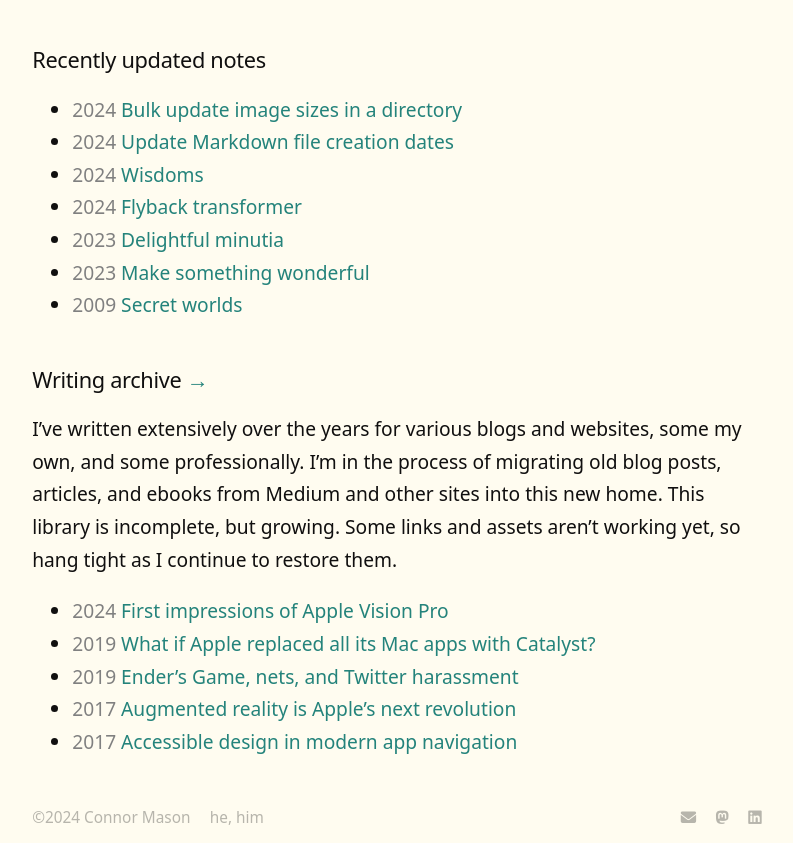
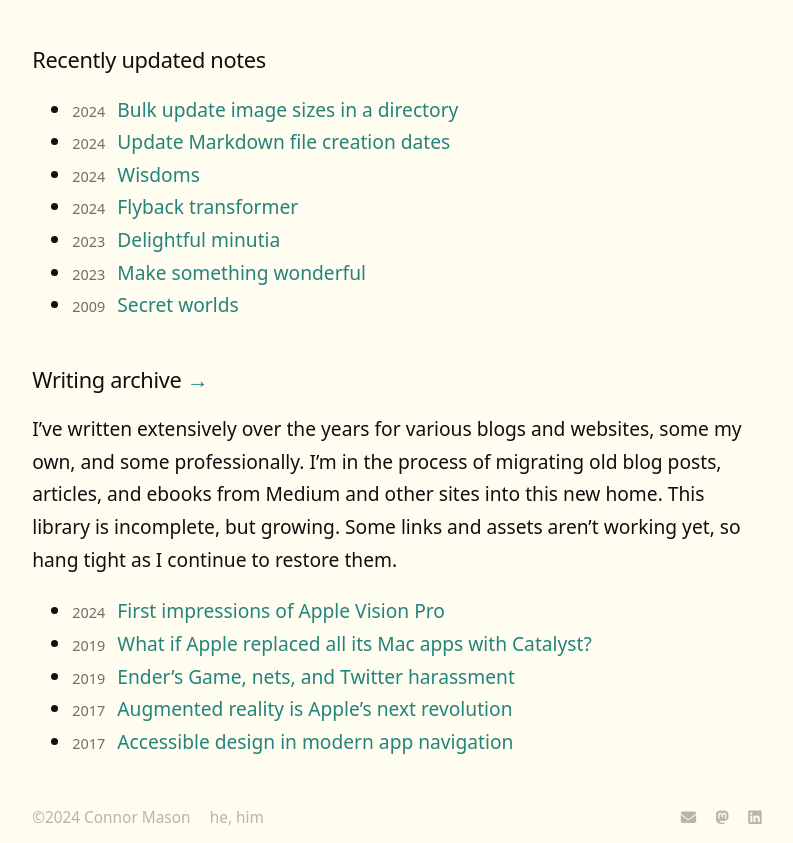
Before and after one commit to conmas/site, a Jekyll site: the page built from _pages/index.md, in a window 1280 px wide. Shown: the part 353-1196 px from the top of the page, without its empty margins (243-1036 px from the left). Built offline with Jekyll 4.4.1, drawn with Linux system fonts in a browser that asks for light colours; nearby versions of some CDN libraries.

Commit message:
Standard styles for date-labels

```diff
--- a/_pages/index.md
+++ b/_pages/index.md
@@ -16,7 +16,7 @@ More [about me](/about). See what I’m up to [now](/now).
   {% assign recent_notes = site.notes | sort: "last_modified_at_timestamp" | reverse %}
   {% for note in recent_notes limit: 10 %}
     <li>
-      <span style="color:hsl(0, 0%, 50%)">{{ note.date | date: "%Y" }}</span> <a href="{{ site.baseurl }}{{ note.url }}">{{ note.title }}</a>
+      <span class="date-label">{{ note.date | date: "%Y" }}</span> <a href="{{ site.baseurl }}{{ note.url }}">{{ note.title }}</a>
     </li>
   {% endfor %}
 </ul>
@@ -29,7 +29,7 @@ I’ve written extensively over the years for various blogs and websites, some m
   {% assign recent_posts = site.posts | sort: "last_modified_at_timestamp" %}
   {% for post in recent_posts limit: 5 %}
     <li>
-      <span style="color:hsl(0, 0%, 50%)">{{ post.date | date: "%Y" }}</span> <a href="{{ site.baseurl }}{{ post.url }}">{{ post.title }}</a>
+      <span class="date-label">{{ post.date | date: "%Y" }}</span> <a href="{{ site.baseurl }}{{ post.url }}">{{ post.title }}</a>
     </li>
   {% endfor %}
 </ul>
--- a/_sass/_style.scss
+++ b/_sass/_style.scss
@@ -83,6 +83,13 @@ time {
   color: var(--tx-3);
   font-size: 0.8rem;
   line-height: 1.5;
+}
+
+.date-label {
+  color: var(--tx-2);
+  font-size: .9rem;
+  padding-right: .5em;
+  font-variant-numeric: tabular-nums;
 }
 
 #site-title {
```
Also changed, not shown: _pages/writing.md (+1 -1 lines).
